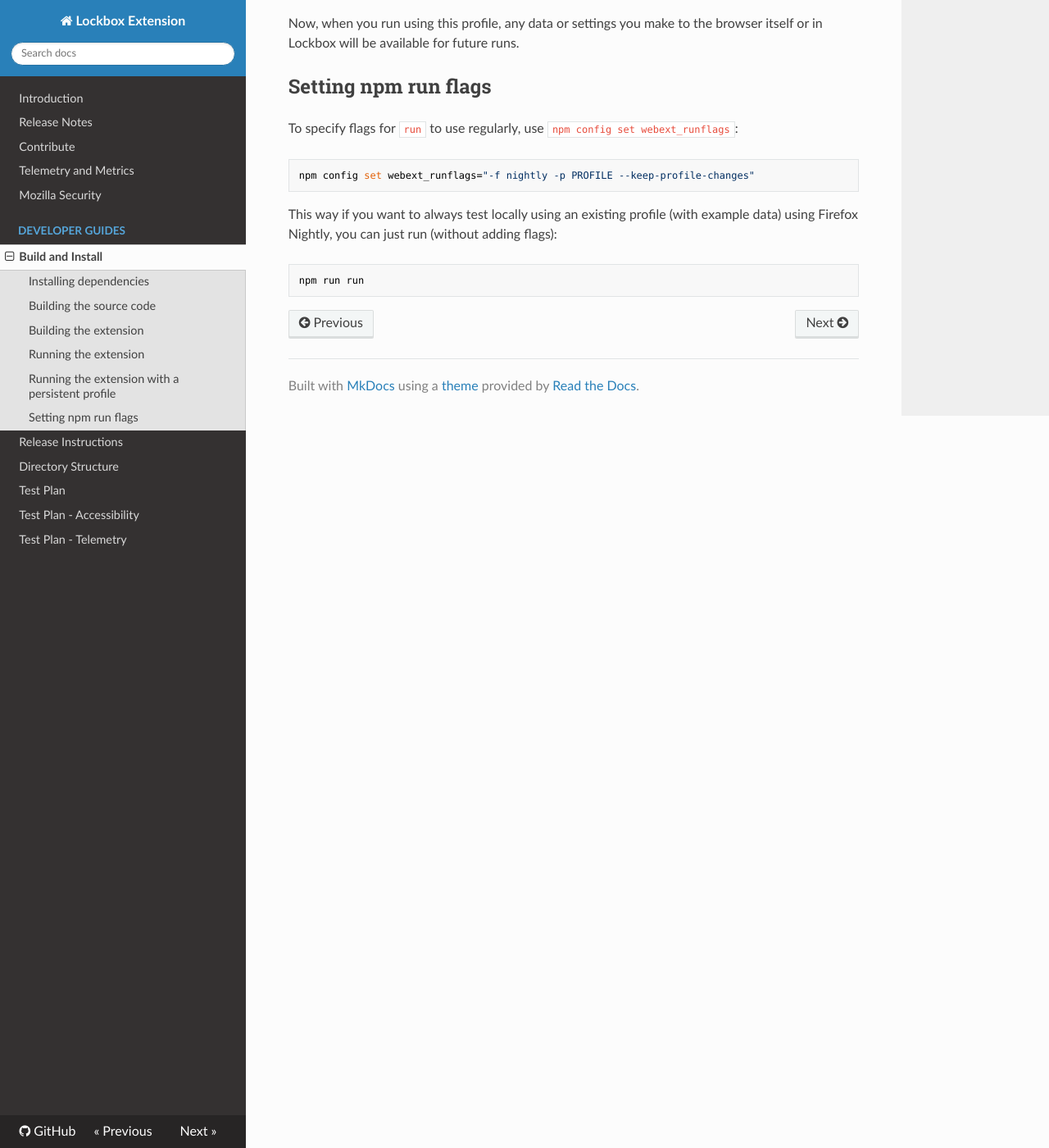
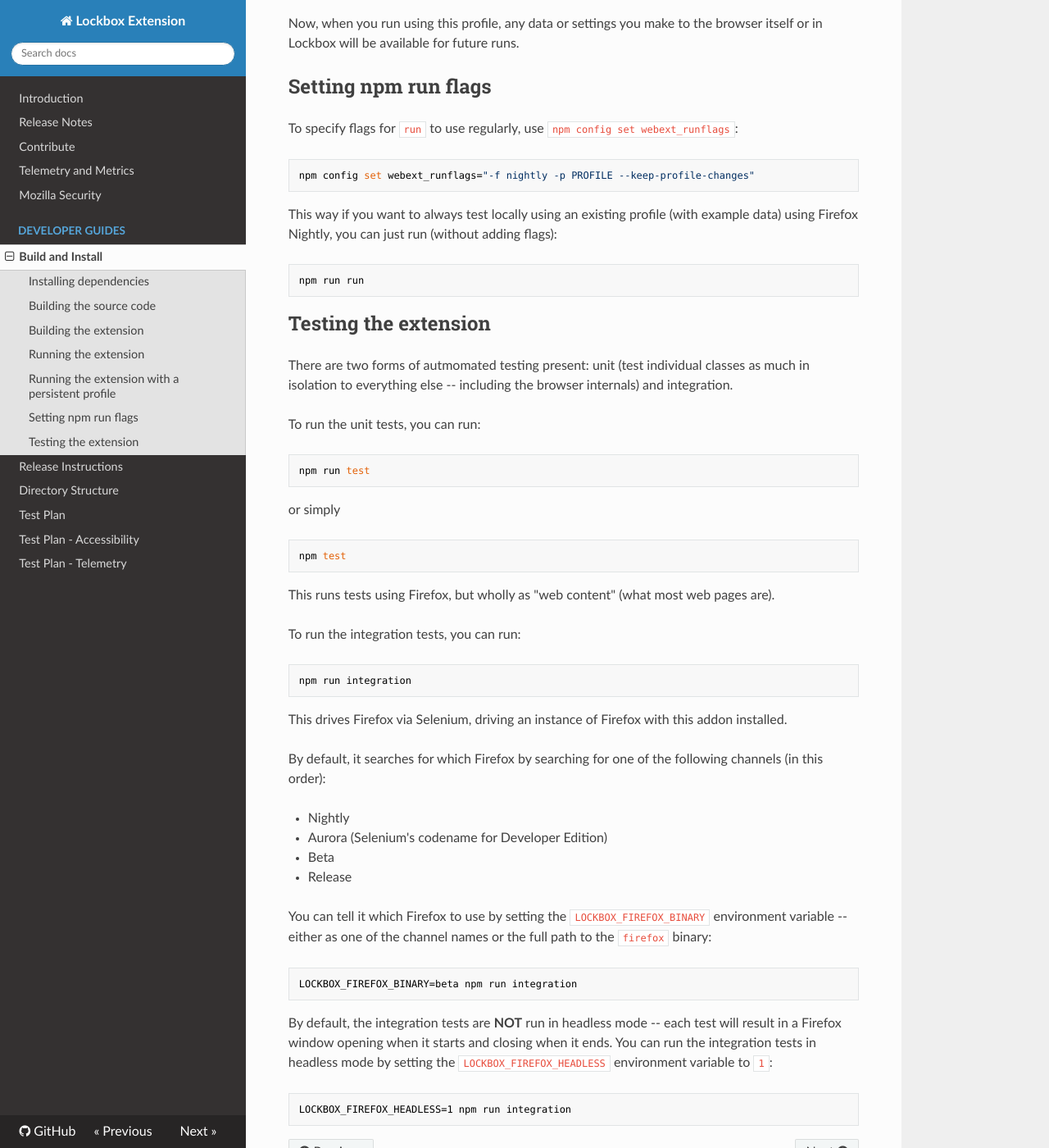
Before and after one commit to mozilla-lockwise/lockwise-addon, an MkDocs documentation site: the page built from docs/developer/install.md, in a window 1280 px wide and 1400 px high, scrolled down 1380 px. Shown: the whole window at 82% size. Built offline with MkDocs 1.6.1, drawn with Linux system fonts in a browser that asks for light colours; nearby versions of some CDN libraries; old or Windows-style settings are respelled for this version of MkDocs.

Commit message:
try searching for a Firefox to run ...

````diff
--- a/docs/developer/install.md
+++ b/docs/developer/install.md
@@ -76,3 +76,48 @@
 ```sh
 npm run run
 ```
+
+## Testing the extension
+
+There are two forms of autmomated testing present: unit (test individual classes as much in isolation to everything else -- including the browser internals) and integration.
+
+To run the unit tests, you can run:
+
+```sh
+npm run test
+```
+
+or simply
+
+```sh
+npm test
+```
+
+This runs tests using Firefox, but wholly as "web content" (what most web pages are).
+
+To run the integration tests, you can run:
+
+```sh
+npm run integration
+```
+
+This drives Firefox via Selenium, driving an instance of Firefox with this addon installed.
+
+By default, it searches for which Firefox by searching for one of the following channels (in this order):
+
+* Nightly
+* Aurora (Selenium's codename for Developer Edition)
+* Beta
+* Release
+
+You can tell it which Firefox to use by setting the `LOCKBOX_FIREFOX_BINARY` environment variable -- either as one of the channel names or the full path to the `firefox` binary:
+
+```sh
+LOCKBOX_FIREFOX_BINARY=beta npm run integration
+```
+
+By default, the integration tests are **NOT** run in headless mode -- each test will result in a Firefox window opening when it starts and closing when it ends.  You can run the integration tests in headless mode by setting the `LOCKBOX_FIREFOX_HEADLESS` environment variable to `1`:
+
+```sh
+LOCKBOX_FIREFOX_HEADLESS=1 npm run integration
+```
--- a/package.json
+++ b/package.json
@@ -29,7 +29,7 @@
     "pretest": "npm run autolint && npm run clean:coverage",
     "test": "cross-env NODE_ENV=test karma start --single-run",
     "preintegration": "cross-env NODE_ENV=test npm run build",
-    "integration": "cross-env NODE_ENV=test MOZ_HEADLESS=1 mocha --require @babel/register --timeout 10000 test/integration/**/*-test.js",
+    "integration": "cross-env NODE_ENV=test mocha --require @babel/register --timeout 10000 test/integration/**/*-test.js",
     "codecov": "codecov"
   },
   "author": "Lockbox Team <lockbox-dev@mozilla.com>",
````
Also changed, not shown: 1 other file.
